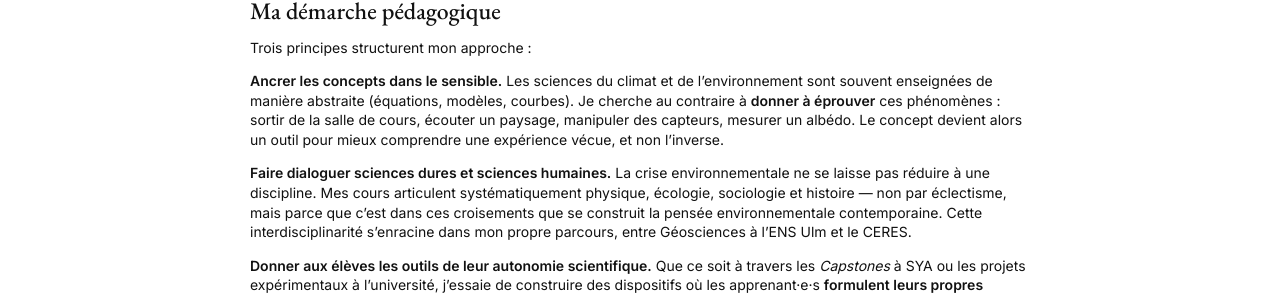
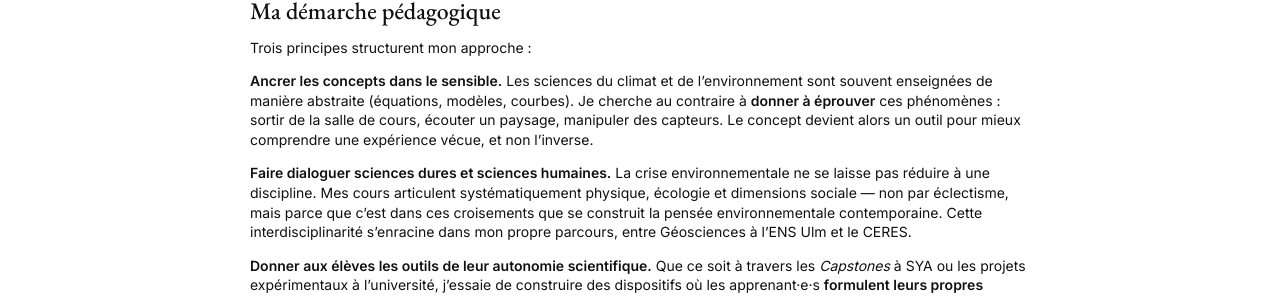
Before and after one commit to marieleapouliquen/marieleapouliquen.github.io, a Jekyll site: the page built from _pages/enseignement.md, in a window 1280 px wide. Shown: the part 320-617 px from the top of the page. Built offline with Jekyll 4.4.1, drawn with Linux system fonts in a browser that asks for light colours.

Commit message:
Update enseignement.md

```diff
--- a/_pages/enseignement.md
+++ b/_pages/enseignement.md
@@ -11,9 +11,9 @@ J'enseigne les **sciences environnementales** et la **climatologie physique** de
 
 Trois principes structurent mon approche :
 
-**Ancrer les concepts dans le sensible.** Les sciences du climat et de l'environnement sont souvent enseignées de manière abstraite (équations, modèles, courbes). Je cherche au contraire à **donner à éprouver** ces phénomènes : sortir de la salle de cours, écouter un paysage, manipuler des capteurs, mesurer un albédo. Le concept devient alors un outil pour mieux comprendre une expérience vécue, et non l'inverse.
+**Ancrer les concepts dans le sensible.** Les sciences du climat et de l'environnement sont souvent enseignées de manière abstraite (équations, modèles, courbes). Je cherche au contraire à **donner à éprouver** ces phénomènes : sortir de la salle de cours, écouter un paysage, manipuler des capteurs. Le concept devient alors un outil pour mieux comprendre une expérience vécue, et non l'inverse.
 
-**Faire dialoguer sciences dures et sciences humaines.** La crise environnementale ne se laisse pas réduire à une discipline. Mes cours articulent systématiquement physique, écologie, sociologie et histoire — non par éclectisme, mais parce que c'est dans ces croisements que se construit la pensée environnementale contemporaine. Cette interdisciplinarité s'enracine dans mon propre parcours, entre Géosciences à l'ENS Ulm et le CERES.
+**Faire dialoguer sciences dures et sciences humaines.** La crise environnementale ne se laisse pas réduire à une discipline. Mes cours articulent systématiquement physique, écologie et dimensions sociale — non par éclectisme, mais parce que c'est dans ces croisements que se construit la pensée environnementale contemporaine. Cette interdisciplinarité s'enracine dans mon propre parcours, entre Géosciences à l'ENS Ulm et le CERES.
 
 **Donner aux élèves les outils de leur autonomie scientifique.** Que ce soit à travers les *Capstones* à SYA ou les projets expérimentaux à l'université, j'essaie de construire des dispositifs où les apprenant·e·s **formulent leurs propres questions de recherche**, choisissent leur méthode et restituent leurs résultats. La compétence visée n'est pas de connaître des contenus, mais d'apprendre à **chercher**.
 
```
